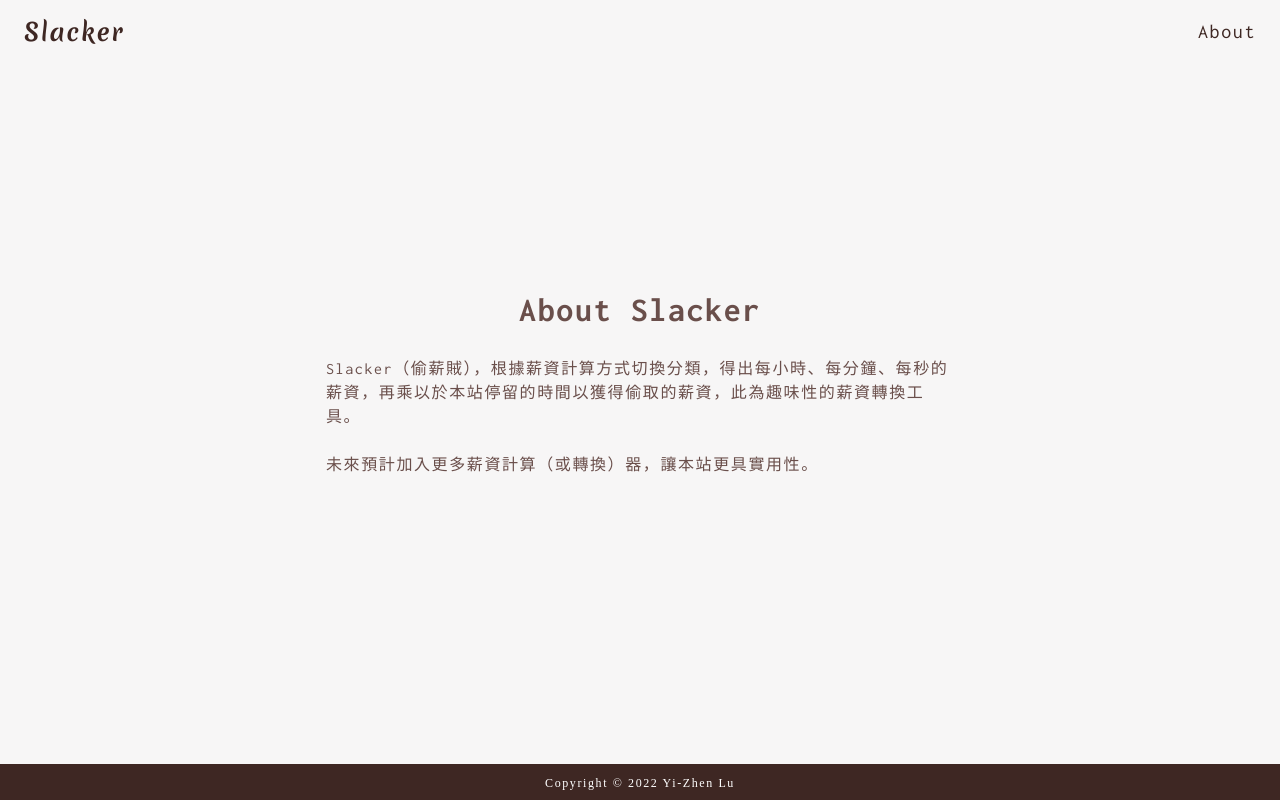
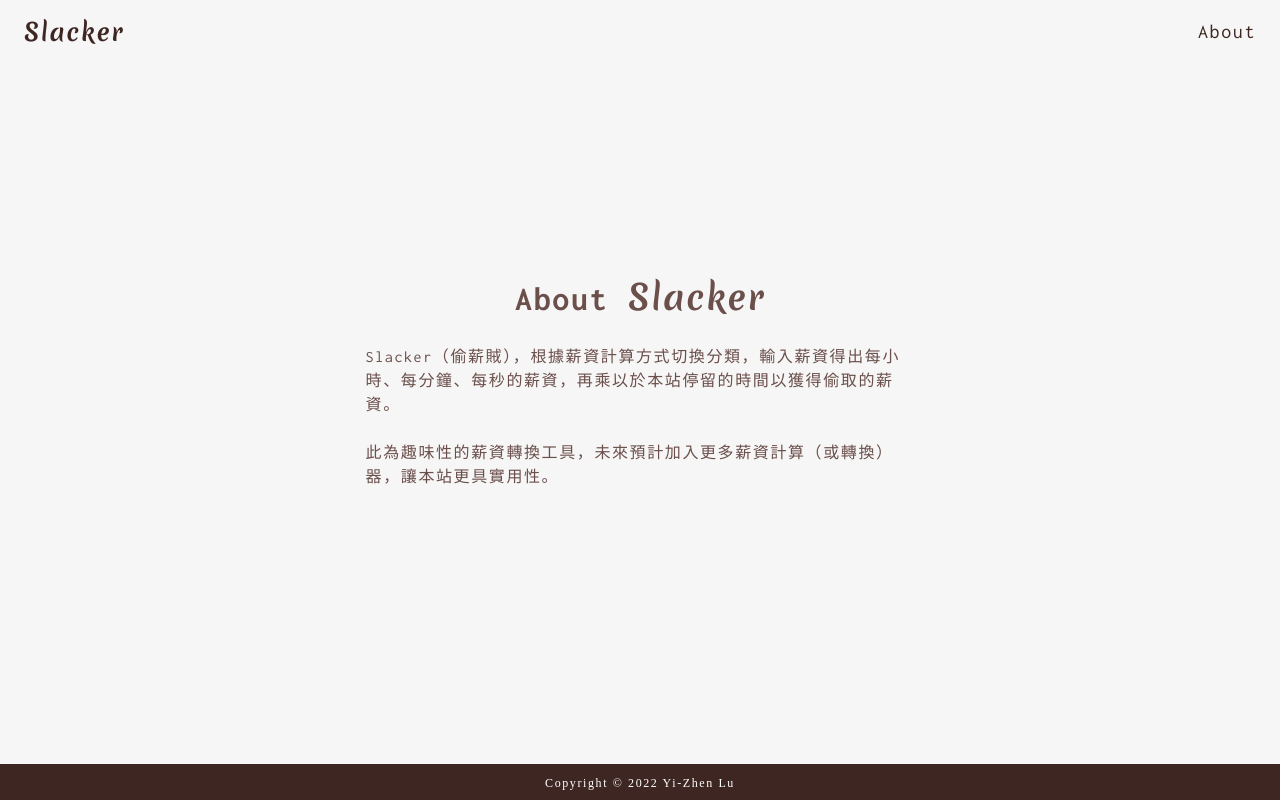
Before and after one commit to ellallu0903/react-slacker, a React (Create React App) app: page /about in a window 1280 px wide. Built offline with nearby package versions, Linux system fonts and the light colour scheme.

Commit message:
Fix: about content & only click the icon to close nav

```diff
--- a/src/components/layout/Header.js
+++ b/src/components/layout/Header.js
@@ -24,7 +24,6 @@ export default function Header(props) {
 
   const drawer = (
     <Box
-      onClick={handleDrawerToggle}
       sx={{
         textAlign: "center",
         height: "100%",
@@ -140,7 +139,6 @@ export default function Header(props) {
           variant="temporary"
           open={mobileOpen}
           anchor="right"
-          onClose={handleDrawerToggle}
           ModalProps={{
             keepMounted: true, // Better open performance on mobile.
           }}
--- a/src/components/pages/About.js
+++ b/src/components/pages/About.js
@@ -31,7 +31,23 @@ const About = () => {
             color: theme.palette.primary.light,
           }}
         >
-          About Slacker
+          About
+          <Typography
+            variant="h4"
+            noWrap
+            component="a"
+            href="/about"
+            sx={{
+              fontFamily: "Merienda",
+              fontWeight: 700,
+              letterSpacing: ".1rem",
+              textDecoration: "none",
+              color: theme.palette.primary.light,
+              ml: 2.5,
+            }}
+          >
+            Slacker
+          </Typography>
         </Typography>
         <Grid
           container
@@ -52,7 +68,7 @@ const About = () => {
                 mt: 3,
               }}
             >
-              Slacker（偷薪賊），根據薪資計算方式切換分類，得出每小時、每分鐘、每秒的薪資，再乘以於本站停留的時間以獲得偷取的薪資，此為趣味性的薪資轉換工具。
+              Slacker（偷薪賊），根據薪資計算方式切換分類，輸入薪資得出每小時、每分鐘、每秒的薪資，再乘以於本站停留的時間以獲得偷取的薪資。
             </Typography>
           </Grid>
           <Grid xs={9} sm={6}>
@@ -68,7 +84,7 @@ const About = () => {
                 mt: 3,
               }}
             >
-              未來預計加入更多薪資計算（或轉換）器，讓本站更具實用性。
+              此為趣味性的薪資轉換工具，未來預計加入更多薪資計算（或轉換）器，讓本站更具實用性。
             </Typography>
           </Grid>
         </Grid>
```
